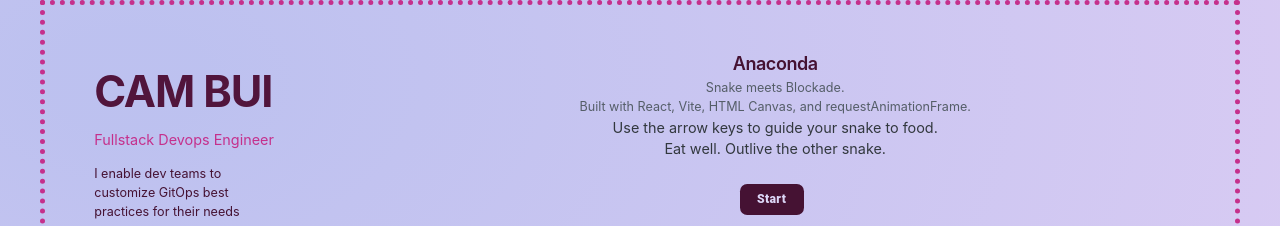
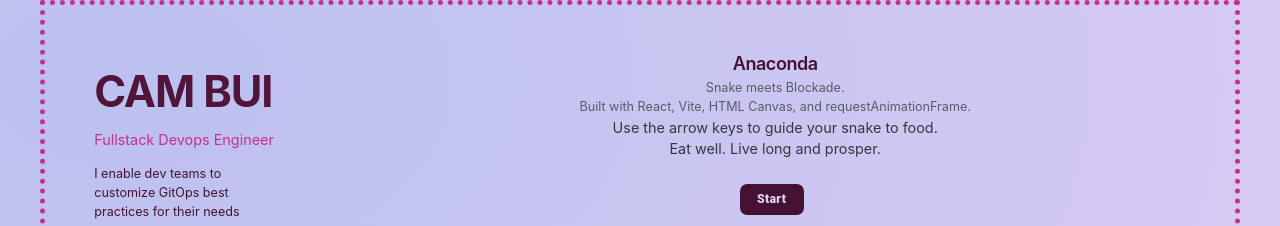
Before and after one commit to ncbui/portfolio, a React (Vite) app: page /projects in a window 1280 px wide. Shown: the top 226 px of the page. Built offline with nearby package versions, Linux system fonts and the light colour scheme.

Commit message:
Live long and prosper

```diff
--- a/src/components/SnakeGame/SnakeGame.jsx
+++ b/src/components/SnakeGame/SnakeGame.jsx
@@ -36,7 +36,7 @@ export default function SnakeGame () {
           Use the arrow keys to guide your snake to food.
         </Typography>
         <Typography level="h5">
-          Eat well. Outlive the other snake.
+          Eat well. Live long and prosper.
         </Typography>
         <Typography variant="title" color="inherit" noWrap>
         &nbsp;
```
